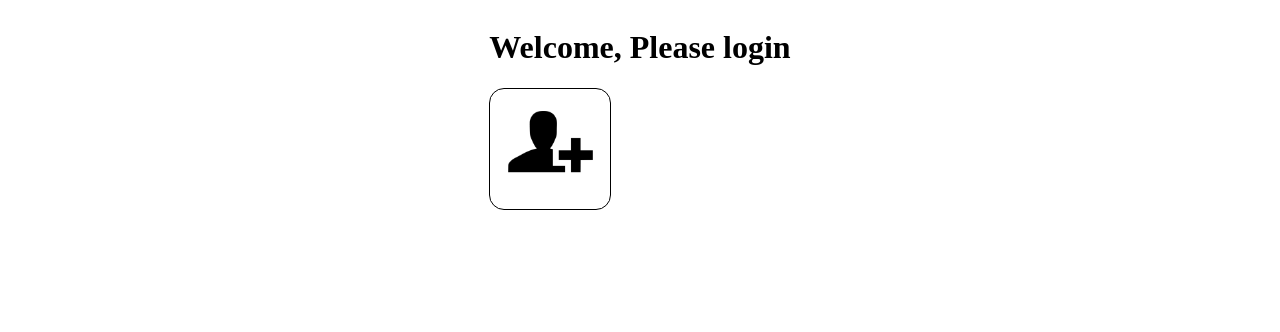
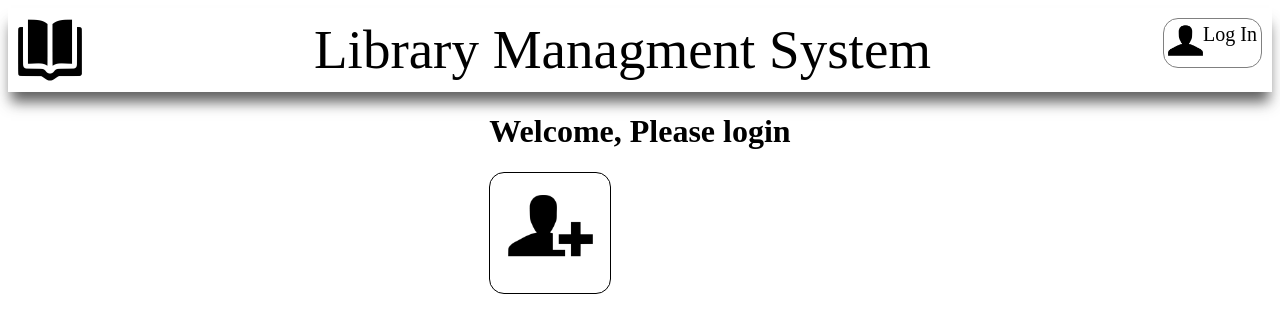
Before and after one commit to evyatar-reif/libra-manage, a React (Create React App) app: page / in a window 1280 px wide. Shown: the top 332 px of the page. Built offline with nearby package versions, Linux system fonts and the light colour scheme.

Commit message:
added header

```diff
--- a/src/App.css
+++ b/src/App.css
@@ -2,7 +2,39 @@
   text-align: center;
   display: flex;
   flex-direction: column;
+}
+.main-container{
+  text-align: center;
+  display: flex;
+  flex-direction: column;
   align-items: center;
+}
+
+/* HEADER STYLES*/
+.header-container{
+  display: flex;
+  justify-content: space-between;
+  box-shadow: 0px 13px 13px -3px rgba(74,74,74,0.88);
+  padding: 10px;
+}
+.header-title{
+  font-size: 55px;
+}
+.header-profile-container{
+  display:flex;
+  vertical-align: middle;
+  height:40px;
+  padding:4px;
+
+  border: grey 0.5px solid;
+  border-radius: 15px;
+}
+.header-profile-img{
+  height: 35px;
+  width: 35px;
+}
+.header-profile-txt{
+  font-size: 20px;
 }
 
 /* LOGIN PAGE STYLES */
--- a/src/App.js
+++ b/src/App.js
@@ -1,10 +1,18 @@
 import "./App.css";
+import React, { useContext } from "react";
 import LoginPage from "./login_page/LoginPage";
+import { profileContext } from "./context/profileContext";
+import Header from "./header/Header";
 
 function App() {
+  const { isLoggedIn } = useContext(profileContext);
   return (
     <div className="App">
-      <LoginPage />
+      <Header />
+      <div className="main-container">
+        {!isLoggedIn() && <LoginPage />}
+        {isLoggedIn() && <div>hello</div>}
+      </div>
     </div>
   );
 }
--- a/src/context/profileContext.js
+++ b/src/context/profileContext.js
@@ -1,10 +1,10 @@
 import { createContext, useState } from "react";
 
-const Context = createContext();
+const profileContext = createContext();
 
 function ProfileContextProvider(props) {
   const [profiles, setProfiles] = useState([]);
-  const [activeProfile, setActiveProfile] = useState();
+  const [activeProfile, setActiveProfile] = useState(null);
   const [currentId, setCurrentId] = useState(0);
 
   function addProfileToContext(profile) {
@@ -21,17 +21,21 @@ function ProfileContextProvider(props) {
   function getActiveProfile() {
     return profiles[activeProfile];
   }
+  function isLoggedIn() {
+    return activeProfile != null;
+  }
   return (
-    <Context.Provider
+    <profileContext.Provider
       value={{
         profiles,
         addProfileToContext,
         updateActiveProfile,
         getActiveProfile,
+        isLoggedIn,
       }}>
       {props.children}
-    </Context.Provider>
+    </profileContext.Provider>
   );
 }
 
-export { ProfileContextProvider, Context };
+export { ProfileContextProvider, profileContext };
--- /dev/null
+++ b/src/header/Header.jsx
@@ -0,0 +1,18 @@
+import React from "react";
+import logo from "./img/logo.png";
+import ProfileIcon from "./ProfileIcon";
+
+const Header = () => {
+  return (
+    <div className="header-container">
+      <img
+        src={logo}
+        alt="logo"
+      />
+      <span className="header-title">Library Managment System</span>
+      <ProfileIcon />
+    </div>
+  );
+};
+
+export default Header;
--- /dev/null
+++ b/src/header/ProfileIcon.jsx
@@ -0,0 +1,21 @@
+import React, { useContext } from "react";
+import { profileContext } from "../context/profileContext";
+import userLogo from "./img/userLogo.png";
+
+const ProfileIcon = () => {
+  const { getActiveProfile, isLoggedIn } = useContext(profileContext);
+  const txt = isLoggedIn() ? getActiveProfile().name : "Log In";
+
+  return (
+    <div className="header-profile-container">
+      <img
+        className="header-profile-img"
+        src={userLogo}
+        alt="logo"
+      />
+      <span className="header-profile-txt">{txt}</span>
+    </div>
+  );
+};
+
+export default ProfileIcon;
--- a/src/login_page/LoginPage.jsx
+++ b/src/login_page/LoginPage.jsx
@@ -1,9 +1,9 @@
 import React, { useContext } from "react";
-import { Context } from "../context/profileContext";
+import { profileContext } from "../context/profileContext";
 import ProfileCard from "./ProfileCard";
 
 const LoginPage = () => {
-  const { profiles, getActiveProfile } = useContext(Context);
+  const { profiles, getActiveProfile } = useContext(profileContext);
   const activeProfile = getActiveProfile();
   const elements = profiles.map((pr) => (
     <ProfileCard
--- a/src/login_page/ProfileCard.jsx
+++ b/src/login_page/ProfileCard.jsx
@@ -1,10 +1,11 @@
 import React, { useContext } from "react";
-import { Context } from "../context/profileContext";
+import { profileContext } from "../context/profileContext";
 import plusLogo from "./img/plusLogo.png";
 import userLogo from "./img/userLogo.png";
 
 const ProfileCard = (props) => {
-  const { addProfileToContext, updateActiveProfile } = useContext(Context);
+  const { addProfileToContext, updateActiveProfile } =
+    useContext(profileContext);
 
   function addProfile() {
     const name = prompt("Please enter your name");
```
Also changed, not shown: src/header/img/logo.png (added), src/header/img/userLogo.png (added).
